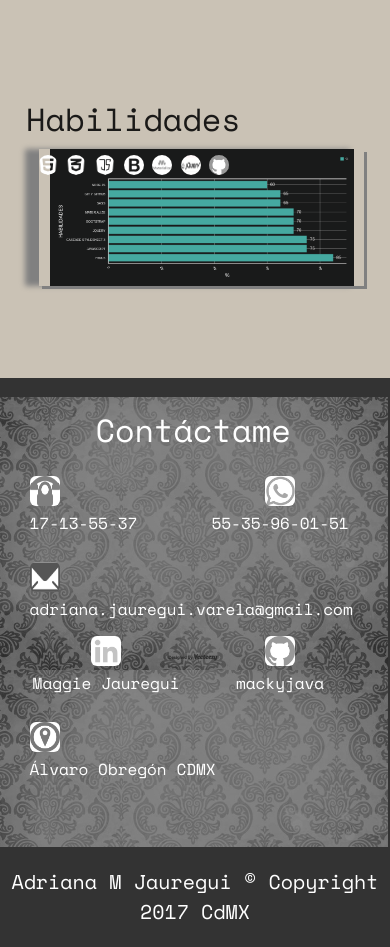
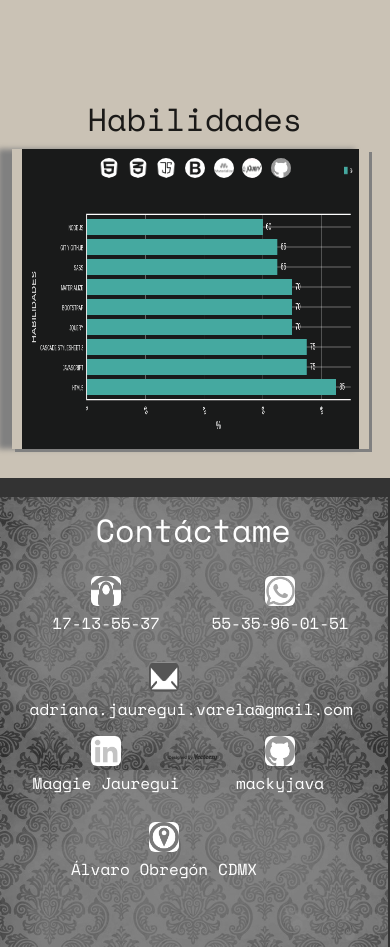
Before and after one commit to mackyjava/portafolioV2, a plain HTML site: page index.html in a window 390 px wide. Shown: the part 2950-3897 px from the top of the page. Drawn offline with nearby package versions, Linux system fonts and the light colour scheme.

Commit message:
mobile fix

```diff
--- a/assets/css/main.css
+++ b/assets/css/main.css
@@ -298,7 +298,7 @@ nav  li a{
   }
   #skills{
     width: 100%;
-    height: 300px;
+    height: 400px;
   }
   img.circle{
     width: 200px;
@@ -331,7 +331,9 @@ nav  li a{
   }
   .img-data{
     position: absolute;
-    left:10% !important;
+    left:3% !important;
+    width: 100;
+    height: 300px;
     z-index: -2;
     box-shadow: 3px 3px gray, -1em 0 0.4em gray;
   }
--- a/index.html
+++ b/index.html
@@ -153,7 +153,7 @@
         </div>
         <div class="row">
           <div id="skills" class="col xl12 l12 m12 s12 bajar">
-            <div class="col xl10 l10 m10 s8 bajar offset-xl1 offset-l1 offset-m1 ">
+            <div class="col xl10 l10 m10 s12 bajar offset-xl1 offset-l1 offset-m1 ">
               <h4 class="center">Habilidades</h4>
               <div class="center">
                 <span class="icono"><img src="assets/img/iconos/html5.png"></span>
@@ -163,7 +163,7 @@
                 <span class="icono"><img src="assets/img/iconos/materialize.png"></span>
                 <span class="icono"><img src="assets/img/iconos/query.png"></span>
                 <span class="icono"><img src="assets/img/iconos/git.png"></span>
-              <img src="assets/img/data1.png" class="img-data col s10">
+              <img src="assets/img/data1.png" class="img-data col s11">
             </div>
            </div>
         </div>
@@ -173,7 +173,7 @@
             <div class="col xl10 l10 m10 s12 offset-xl1 offset-l1 offset-m1">
               <h4 class="center white-text">Contáctame</h4>
             </div>
-                <div class="col xl12 l2 m2 s12center">
+                <div class="col xl12 l2 m2 s12 center">
                 <div class="col xl4 s6">
                   <span class="icono-dos"><img src="assets/img/iconos/tel.png"></span><br>
                    <span class="white-text "><a href="">17-13-55-37</a></span>
@@ -183,7 +183,7 @@
                 <span class="white-text"><a href="">55-35-96-01-51</a></span>
               </div>
               <div class="col xl4  s10 ">
-                <span class="icono-dos "><img src="assets/img/iconos/mail.png"></span><br>
+                <span class="icono-dos center"><img src="assets/img/iconos/mail.png"></span><br>
                 <span class="white-text center"><a href="http:adriana.jauregui.varela@gmail.com">adriana.jauregui.varela@gmail.com</a></span>
               </div>
             </div>
@@ -196,8 +196,8 @@
                 <span class="icono-dos "><img src="assets/img/iconos/git.png"></span><br>
                 <span class="white-text"><a href="https://github.com/mackyjava">mackyjava</a></span>
               </div>
-                <div class="col xl4 s10 ">
-                <span class="icono-dos "><img src="assets/img/iconos/loc.png"></span><br>
+                <div class="col xl4 s10 center ">
+                <span class="icono-dos"><img src="assets/img/iconos/loc.png"></span><br>
                 <span class="white-text center"><a href="">Álvaro Obregón CDMX</a></span>
               </div>
               </div>
```
